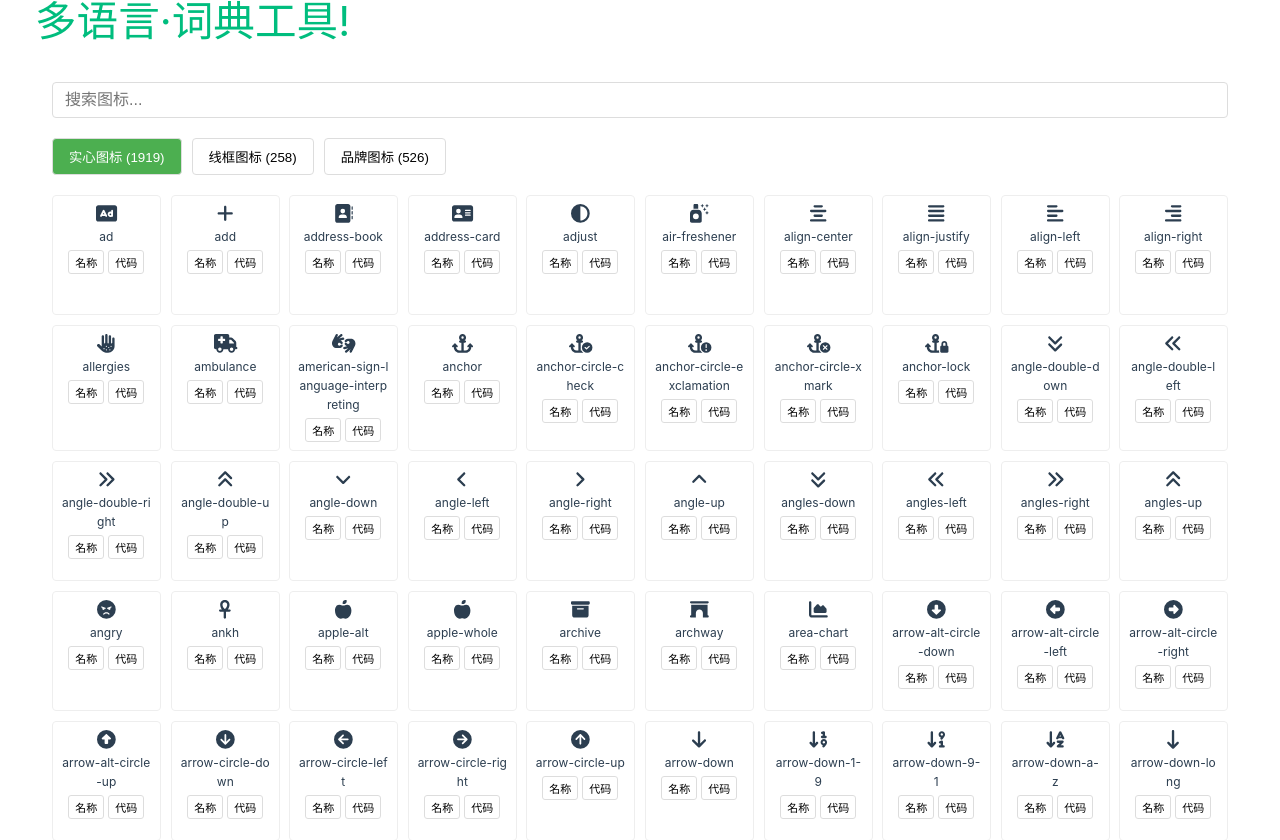
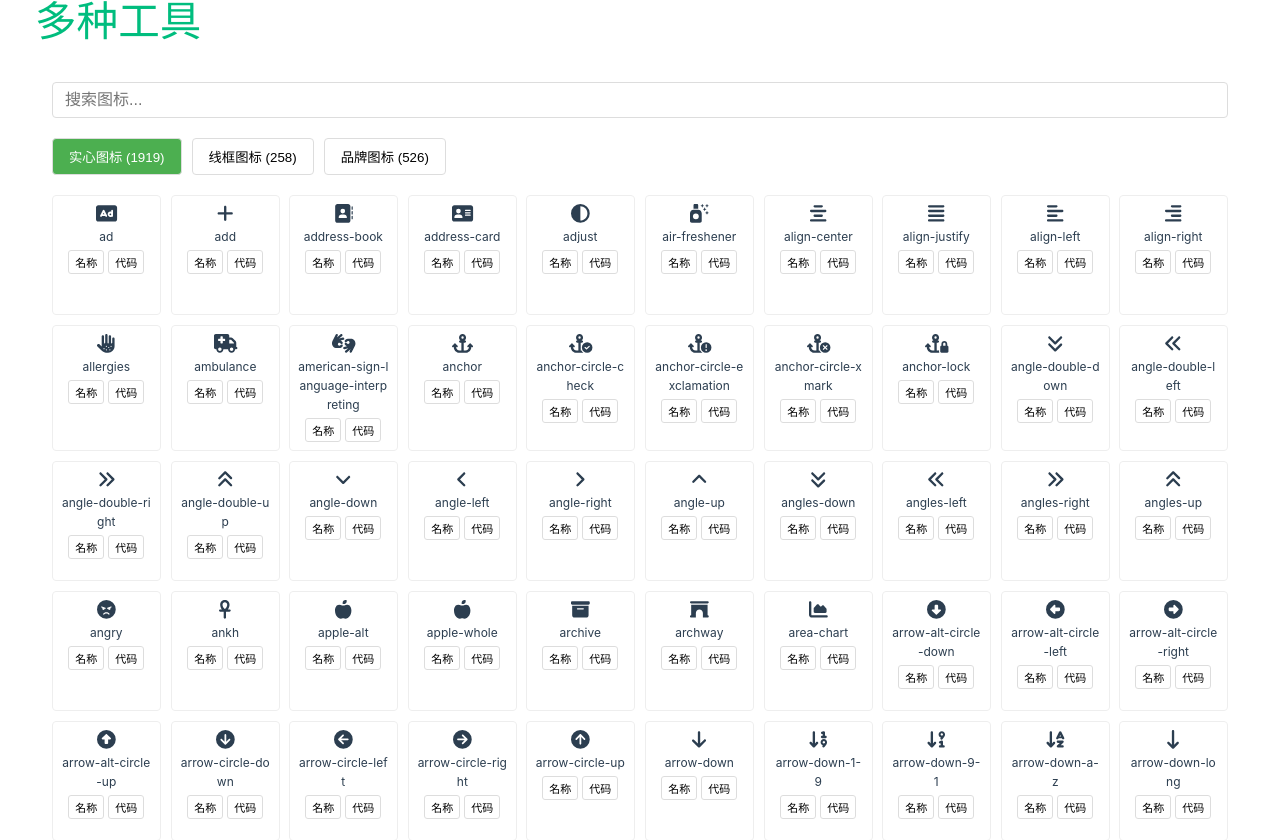
Before and after one commit to getofferhelp/vue-demo, a Vue app: page /icons in a window 1280 px wide. Shown: the top 840 px of the page. Built offline with nearby package versions, Linux system fonts and the light colour scheme; the HTML template or start-up script is replaced by a standard one; what @emoji-mart/data would draw is missing.

Commit message:
Update App.vue

```diff
--- a/src/App.vue
+++ b/src/App.vue
@@ -6,7 +6,7 @@ import HelloWorld from './components/HelloWorld.vue'
 <template>
   <header>
     <div class="wrapper">
-      <HelloWorld msg="多语言·词典工具!" />
+      <HelloWorld msg="多种工具" />
     </div>
   </header>
 
```
